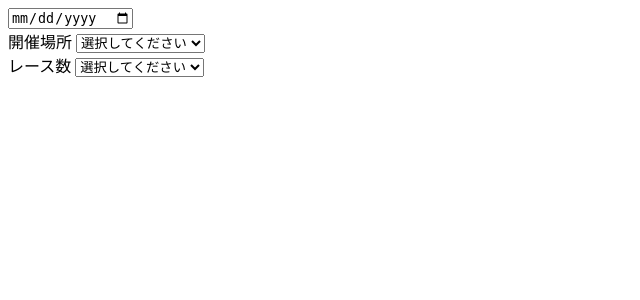
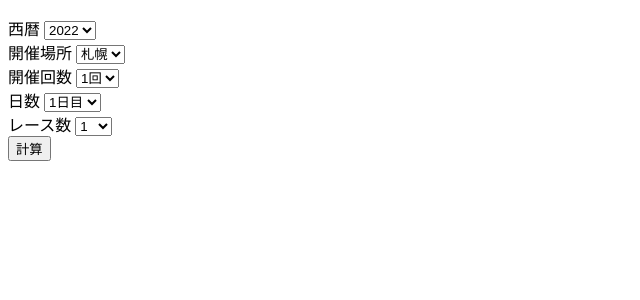
Before and after one commit to shtanaka92/azure-python-test01, a Flask app: page / in a window 1280 px wide. Shown: the top 300 px of the page, without its empty margins (0-640 px from the left). Run offline with Flask 2, Linux system fonts and the light colour scheme.

Commit message:
Update index.html

```diff
--- a/templates/index.html
+++ b/templates/index.html
@@ -1,41 +1,77 @@
 <!DOCTYPE html>
-<html lang="ja">
+<html lang="jp">
 <head>
     <meta charset="UTF-8">
-    <meta name="viewport" content="width=device-width, initial-scale=1.0">
-    <title>Document</title>
+   <title>test_flask</title>
+</head>
+<body >
+    <form action='/result'>
+        <p>{{message}}</p>
       </head>
       <body>
+            <form action='/result'>
               <div>
-		<input type="date" name="test">
+                <label for="year">西暦</label>
+                <select name="year">
+                <option value="2022">2022</option>
+                <option value="2021">2021</option>
+                <option value="2020">2020</option>
+                </select>
               </div>
               <div>
                 <label for="corse">開催場所</label>
                 <select name="corse">
-  <option value="">選択してください</option>
-  <option value="東京">東京</option>
-  <option value="中山">中山</option>
-  <option value="阪神">阪神</option>
-  <option value="中京">中京</option>
+                <option value="01">札幌</option>
+                <option value="02">函館</option>
+                <option value="03">福島</option>
+                <option value="04">新潟</option>
+                <option value="05">東京</option>
+                <option value="06">中山</option>
+                <option value="07">中京</option>
+                <option value="08">京都</option>
+                <option value="09">阪神</option>
+                <option value="10">小倉</option>
+                </select>
+              </div>
+              <div>
+                <label for="number">開催回数</label>
+                <select name="number">
+                <option value="01">1回</option>
+                <option value="02">2回</option>
+                <option value="03">3回</option>
+                <option value="04">4回</option>
+                <option value="05">5回</option>
+                </select>
+              </div>
+              <div>
+                <label for="day">日数</label>
+                <select name="day">
+                <option value="01">1日目</option>
+                <option value="02">2日目</option>
+                <option value="03">3日目</option>
+                <option value="04">4日目</option>
+                <option value="05">5日目</option>
                 </select>
               </div>
               <div>
                 <label for="race">レース数</label>
                 <select name="race">
-  <option value="">選択してください</option>
-  <option value="1">1</option>
-  <option value="2">2</option>
-  <option value="3">3</option>
-  <option value="4">4</option>
-  <option value="5">5</option>
-  <option value="6">6</option>
-  <option value="7">7</option>
-  <option value="8">8</option>
-  <option value="9">9</option>
+                <option value="01">1</option>
+                <option value="02">2</option>
+                <option value="03">3</option>
+                <option value="04">4</option>
+                <option value="05">5</option>
+                <option value="06">6</option>
+                <option value="07">7</option>
+                <option value="08">8</option>
+                <option value="09">9</option>
                 <option value="10">10</option>
                 <option value="11">11</option>
                 <option value="12">12</option>
                 </select>
               </div>
+
+        <button type="submit" formmethod="GET">計算</button>
+    </form>
 </body>
 </html>
```
Lines whose indentation alone changed are shown as unchanged.
